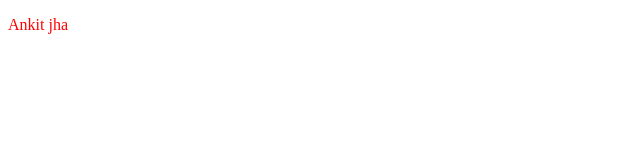
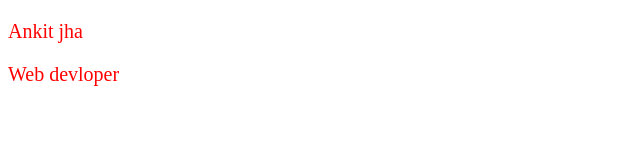
Before and after one commit to Gitjha6/localrepo, a plain HTML site: page index.html in a window 1280 px wide. Shown: the whole page, without its empty margins (0-640 px from the left). Drawn offline with Linux system fonts and the light colour scheme.

Commit message:
add new feature

```diff
--- a/index.html
+++ b/index.html
@@ -8,5 +8,6 @@
 </head>
 <body>
     <p>Ankit jha</p>
+    <p>Web devloper</p>
 </body>
 </html>
--- a/style.css
+++ b/style.css
@@ -1,3 +1,4 @@
 p{
     color: red;
+    font-size: 20px;
 }
```
